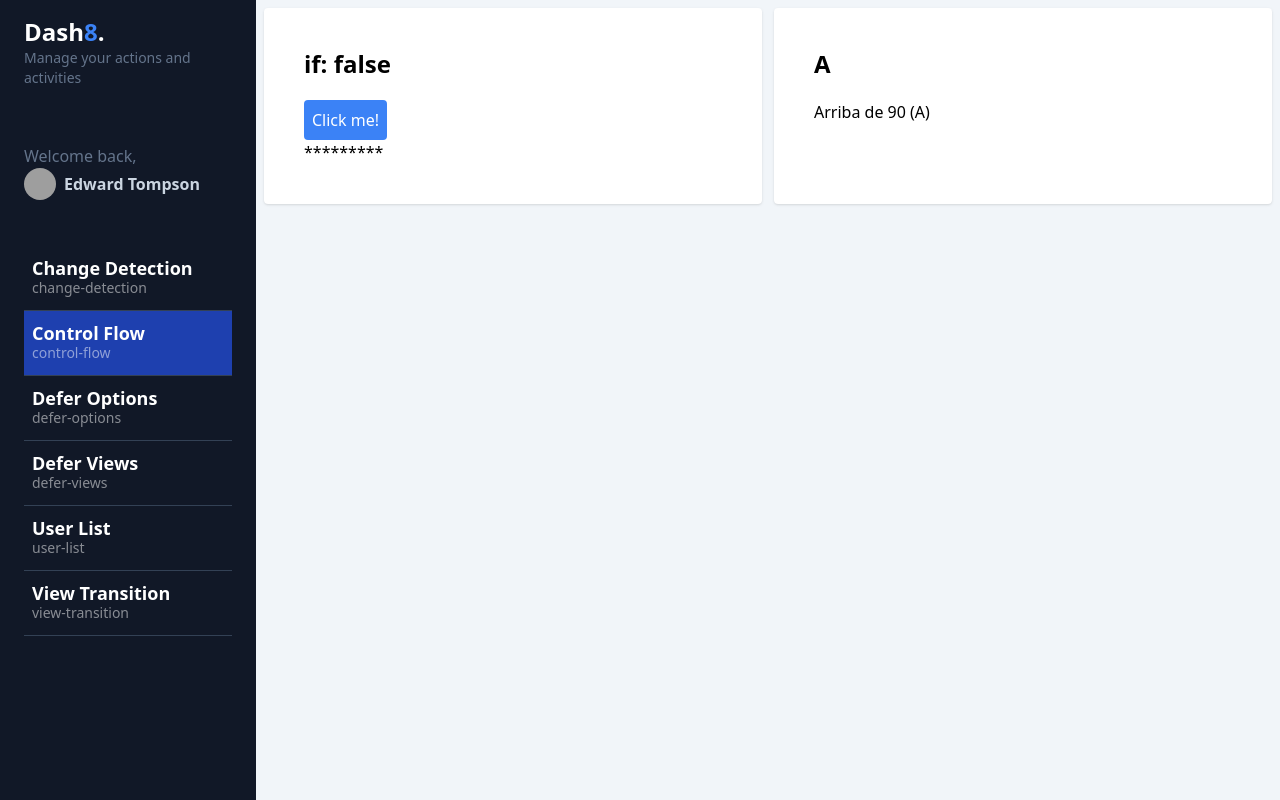
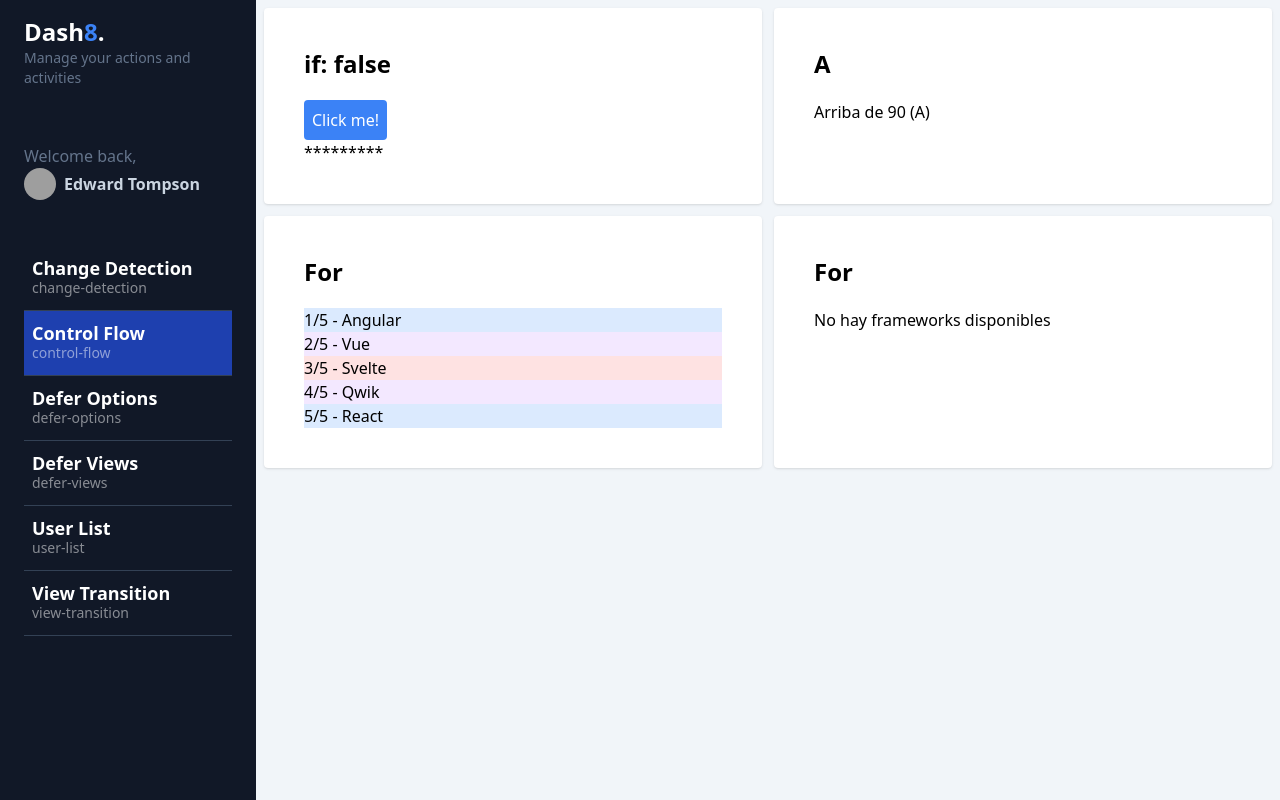
Before and after one commit to raulmoralesruiz/myDashboard, an Angular app: page /dashboard/control-flow in a window 1280 px wide. Built offline with nearby package versions, Linux system fonts and the light colour scheme; grey boxes are pictures that could not be loaded.

Commit message:
397. Control Flow - @For

```diff
--- a/src/app/dashboard/pages/control-flow/control-flow.component.html
+++ b/src/app/dashboard/pages/control-flow/control-flow.component.html
@@ -37,4 +37,35 @@
 
   </div>
 
+  <!-- @for -->
+  <div class="bg-white rounded shadow p-10">
+    <h2 class="text-2xl font-bold mb-5">For</h2>
+
+    <ul>
+      @for (framework of frameworks(); track $index;
+        let first = $first, last = $last, even = $even, odd = $odd, count = $count) {
+        <li [class]="{
+          'bg-red-100': even && !first && !last,
+          'bg-purple-100': odd && !first && !last,
+          'bg-blue-100': first || last,
+          }"
+        >
+          {{$index + 1}}/{{count}} - {{framework}}
+        </li>
+      }
+    </ul>
+  </div>
+
+  <div class="bg-white rounded shadow p-10">
+    <h2 class="text-2xl font-bold mb-5">For</h2>
+
+    <ul>
+      @for (framework of frameworks2(); track $index) {
+        <li>{{framework}}</li>
+      } @empty {
+        <p>No hay frameworks disponibles</p>
+      }
+    </ul>
+  </div>
+
 </section>
--- a/src/app/dashboard/pages/control-flow/control-flow.component.ts
+++ b/src/app/dashboard/pages/control-flow/control-flow.component.ts
@@ -12,6 +12,9 @@
   public showContent = signal(false);
   public grade = signal<Grade>('A');
 
+  public frameworks = signal(['Angular','Vue','Svelte','Qwik','React']);
+  public frameworks2 = signal([]);
+
   public toggleContent() {
     this.showContent.update( value => !value);
   }
```
